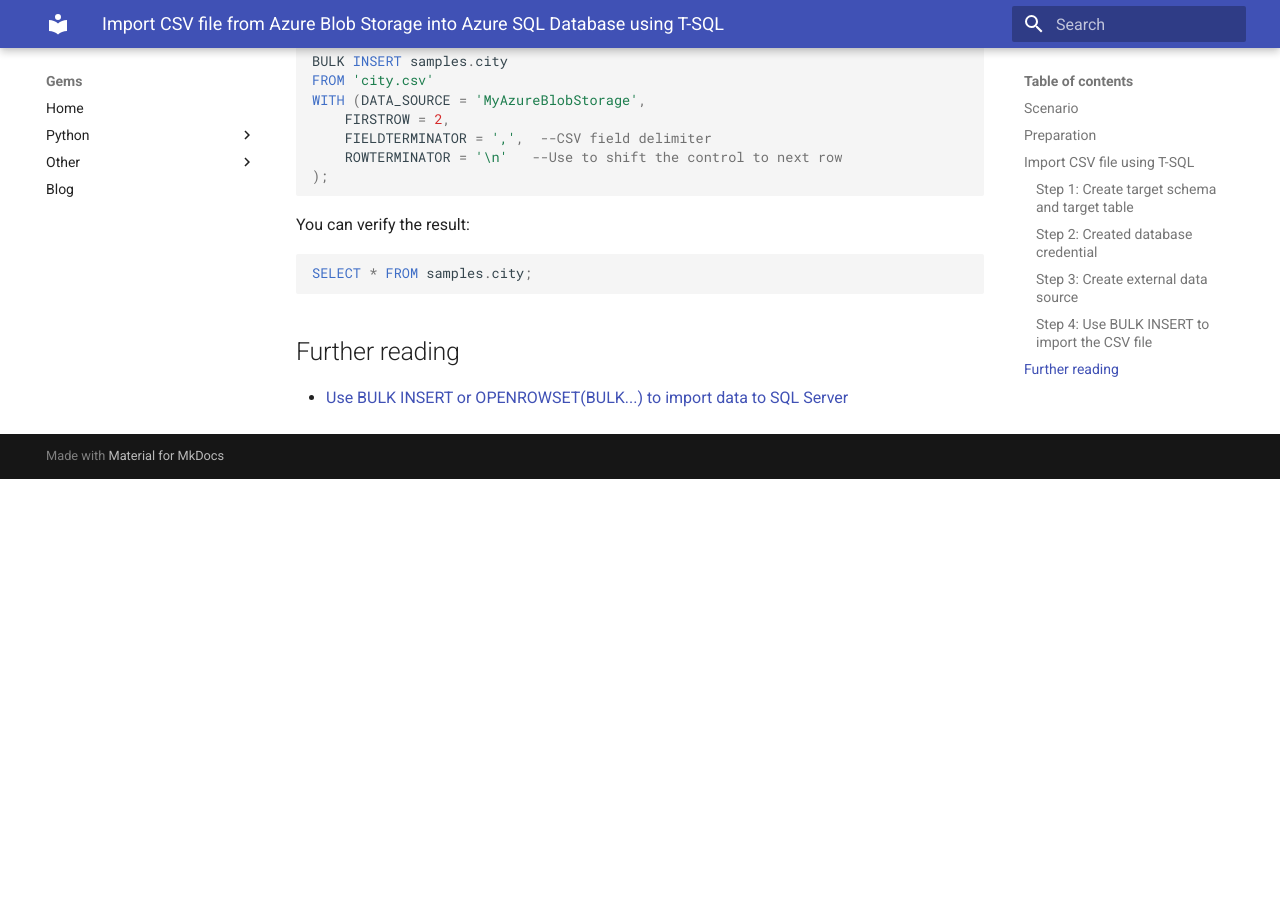
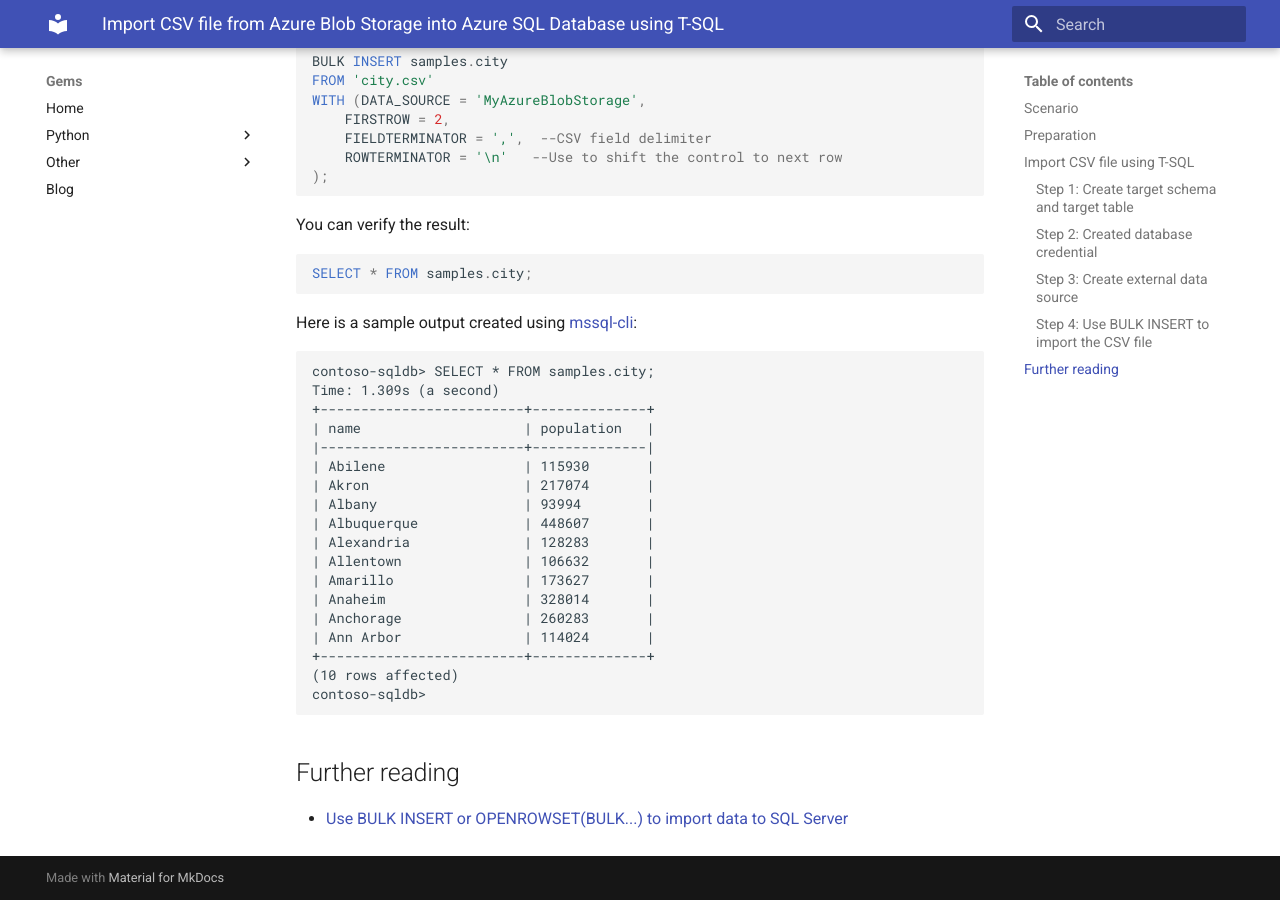
Before and after one commit to ivangeorgiev/gems, an MkDocs documentation site: the page built from docs/azure/howto-import-csv-file-into-azure-sql-database-from-azure-blob-storage.md, in a window 1280 px wide and 900 px high, scrolled down 1855 px. Built offline with MkDocs 1.6.1 and Material for MkDocs 9.7.7, drawn with Linux system fonts in a browser that asks for light colours; before the commit the page ends 2334 px from its top, so only the background shows below that.

Commit message:
sql howtos

````diff
--- a/docs/azure/howto-import-csv-file-into-azure-sql-database-from-azure-blob-storage.md
+++ b/docs/azure/howto-import-csv-file-into-azure-sql-database-from-azure-blob-storage.md
@@ -96,6 +96,29 @@ You can verify the result:
 SELECT * FROM samples.city;
 ```
 
+Here is a sample output created using [mssql-cli](https://docs.microsoft.com/en-us/sql/tools/mssql-cli?view=sql-server-ver15):
+
+```
+contoso-sqldb> SELECT * FROM samples.city;
+Time: 1.309s (a second)
++-------------------------+--------------+
+| name                    | population   |
+|-------------------------+--------------|
+| Abilene                 | 115930       |
+| Akron                   | 217074       |
+| Albany                  | 93994        |
+| Albuquerque             | 448607       |
+| Alexandria              | 128283       |
+| Allentown               | 106632       |
+| Amarillo                | 173627       |
+| Anaheim                 | 328014       |
+| Anchorage               | 260283       |
+| Ann Arbor               | 114024       |
++-------------------------+--------------+
+(10 rows affected)
+contoso-sqldb>
+```
+
 
 
 ## Further reading
````
